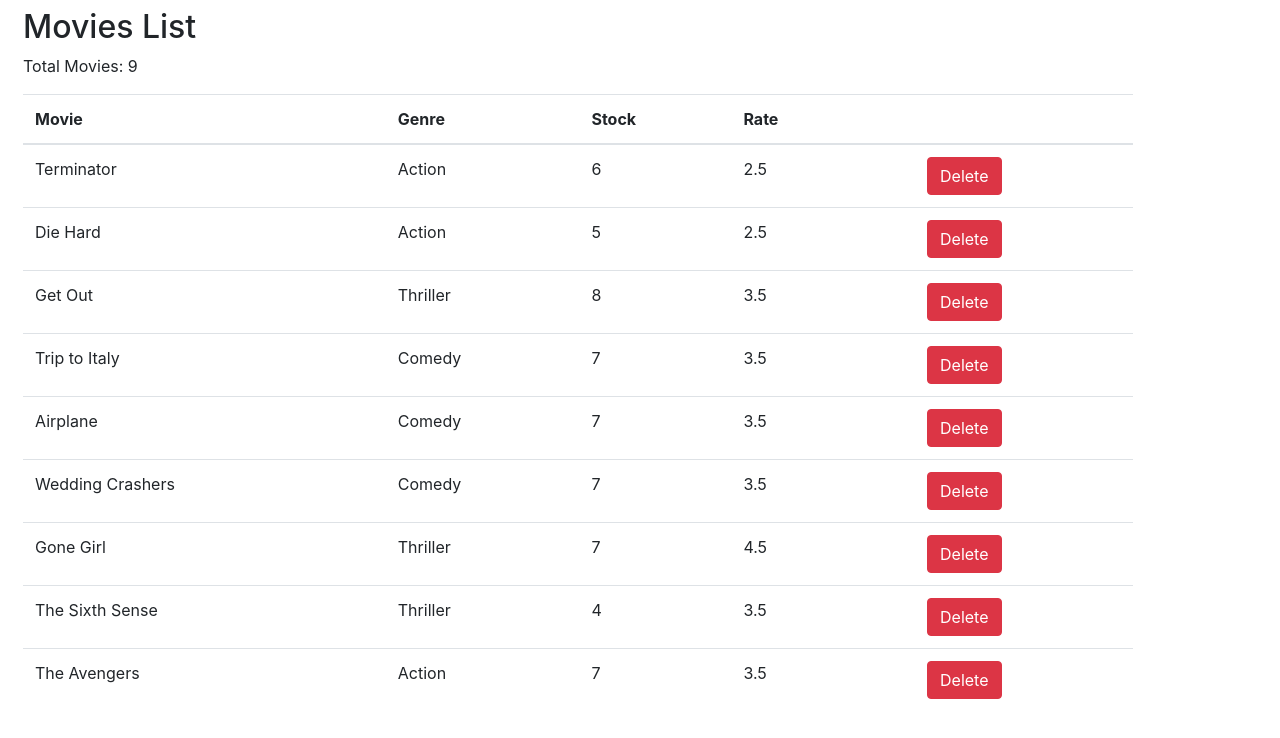
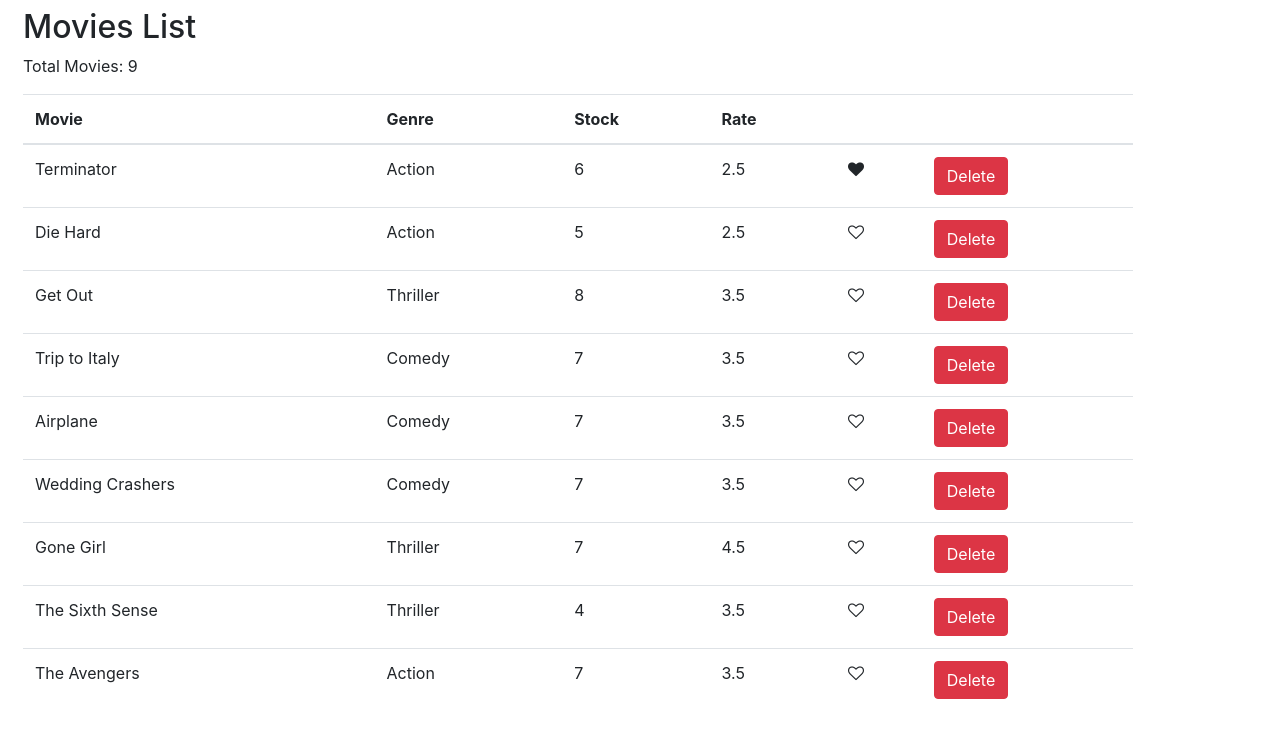
Before and after one commit to CudaRabbani/react_pagination_filtering_sorting, a React (Create React App) app: page / in a window 1280 px wide. Shown: the top 738 px of the page. Built offline with nearby package versions, Linux system fonts and the light colour scheme.

Commit message:
Like is added and full functional

```diff
--- a/src/App.js
+++ b/src/App.js
@@ -1,5 +1,4 @@
 import React, { Component } from 'react';
-import logo from './logo.svg';
 import './App.css';
 
 import Movies from "./components/movies";
--- /dev/null
+++ b/src/components/common/like.jsx
@@ -0,0 +1,19 @@
+import React, {Component} from 'react';
+
+class Like extends Component {
+    getLikeClass = (isLike) => {
+        let likeClass = "fa fa-heart";
+        return likeClass += isLike ? '' : "-o";
+    };
+    render() {
+        const {onClick, movie} = this.props;
+        return (
+            <i style={{cursor: 'pointer'}}
+               onClick={onClick}
+               className={this.getLikeClass(movie.liked)}></i>
+        );
+    }
+}
+
+
+export default Like;
--- a/src/components/movies.jsx
+++ b/src/components/movies.jsx
@@ -1,4 +1,6 @@
 import React, {Component, Fragment} from 'react';
+
+import Like from "./common/like";
 
 import {getMovies} from "../data/fakeMovieService";
 
@@ -16,6 +18,14 @@ class Movies extends Component {
         const {movies} = this.state;
         let movieList = movies.filter (m => m._id !== movie._id);
         this.setState({movies: movieList});
+    };
+
+    handleLike = (movie) => {
+        const movies = [...this.state.movies];
+        const index = movies.indexOf(movie);
+        movies[index] = {...movies[index]}; //clone the object that will be changed
+        movies[index].liked = !movies[index].liked;
+        this.setState({movies});
     };
 
     render() {
@@ -41,7 +51,12 @@ class Movies extends Component {
                             <td>{movie.genre.name}</td>
                             <td>{movie.numberInStock}</td>
                             <td>{movie.dailyRentalRate}</td>
-                            <td></td>
+                            <td>
+                                <Like
+                                    onClick={() => this.handleLike(movie)}
+                                    movie={movie}
+                                />
+                            </td>
                             <td>
                                 <button
                                     className="btn btn-danger"
```
